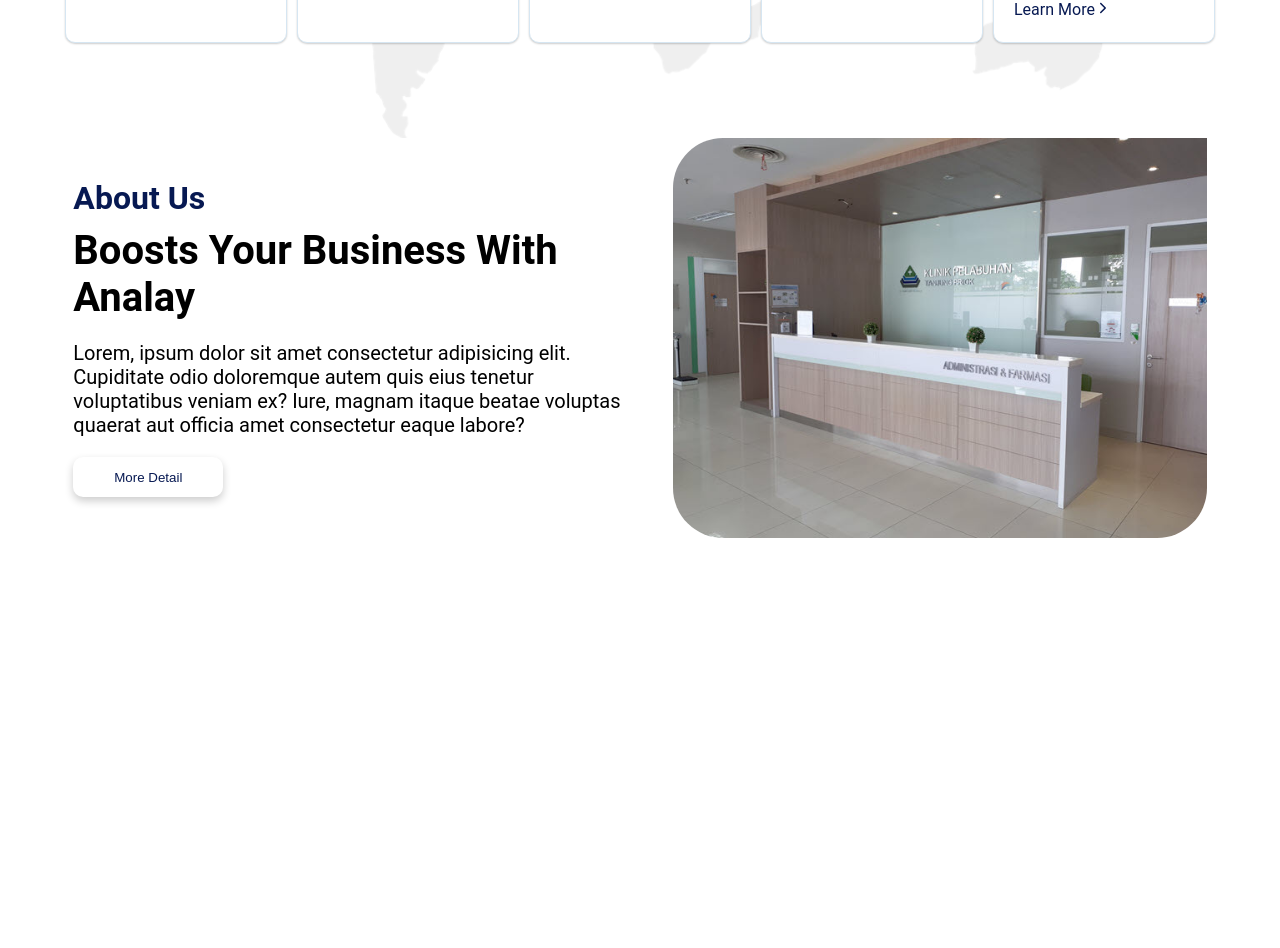
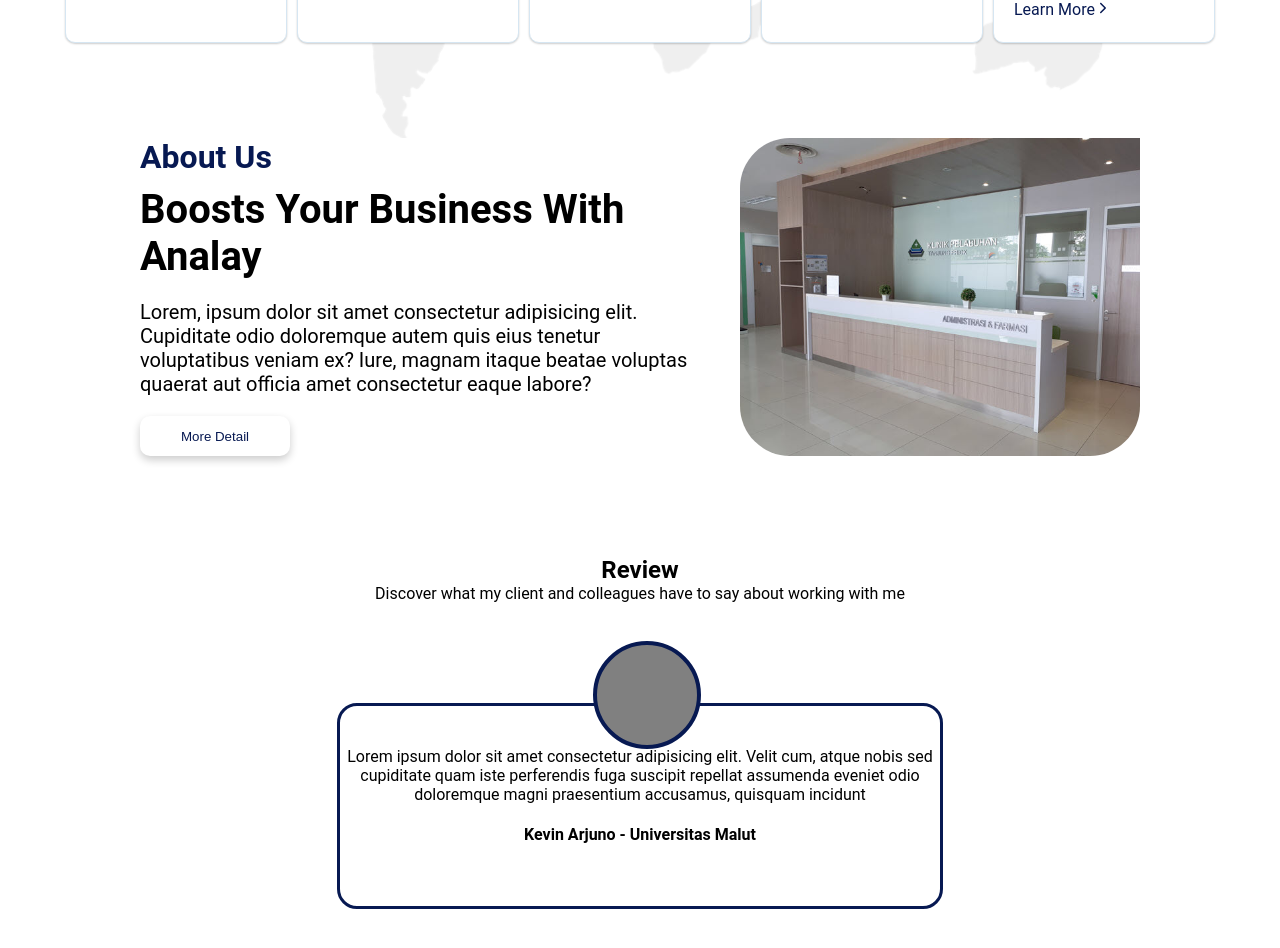
Before and after one commit to fhanif2010/PusatBisnis, a React (Vite) app: page / in a window 1280 px wide. Shown: the part 1240-2188 px from the top of the page. Before the commit the page ends 1778 px from the top, so only its background shows below. Built offline with nearby package versions, Linux system fonts and the light colour scheme.

Commit message:
update Review

```diff
--- a/src/components/Navbar/Navbar.css
+++ b/src/components/Navbar/Navbar.css
@@ -8,7 +8,6 @@
     align-items: center;
     z-index: 100;
     font-family: "Roboto", sans-serif;
-    transition:  .4s ease-in;
 }
 
 .nav-container-bg {
--- a/src/pages/home/home.css
+++ b/src/pages/home/home.css
@@ -150,6 +150,7 @@
 .home-container{
     display: flex;
     justify-content: center;
+    margin-bottom: 100px;
 }
 
 .home-aboutme {
@@ -182,7 +183,45 @@
     justify-content: center;
     img {
         object-fit: cover;
-        height: 400px;
+        max-height: 400px;
+        max-width: 400px;
         border-radius: 50px 0 50px 50px;
     }
 }
+
+.home-review {
+    display: flex;
+    flex-direction: column;
+    align-items: center;
+    text-align: center;
+}
+
+.home-review .card-review {
+    position: relative;
+}
+
+.home-review .label {
+    margin-bottom: 100px;
+}
+
+.home-review .card-review .image{
+    width: 100px;
+    height: 100px;
+    background-color: gray;
+    border: 4px solid var(--color1);
+    border-radius: 100px;
+    position: absolute;
+    right: 40%;
+    top: -30%;
+}
+
+.home-review .card-review .content{
+    width: 600px;
+    height: 200px;
+    border: 3px solid var(--color1);
+    border-radius: 20px;
+    display: flex;
+    flex-direction: column;
+    align-items: center;
+    justify-content: center;
+}
--- a/src/pages/home/home.jsx
+++ b/src/pages/home/home.jsx
@@ -130,6 +130,24 @@ function Home() {
           </div>
         </div>
       </div>
+
+      <div className="home-container">
+        <div className="home-review">
+          <div className="label">
+            <h2>Review</h2>
+            <p>Discover what my client and colleagues have to say about working with me</p>
+          </div>
+          <div className="card-review">
+            <div className="image">
+
+            </div>
+            <div className="content">
+              <p>Lorem ipsum dolor sit amet consectetur adipisicing elit. Velit cum, atque nobis sed cupiditate quam iste perferendis fuga suscipit repellat assumenda eveniet odio doloremque magni praesentium accusamus, quisquam incidunt</p>
+                <h4>Kevin Arjuno - Universitas Malut</h4>
+            </div>
+          </div>
+        </div>
+      </div>
     </>
   )
 }
```
